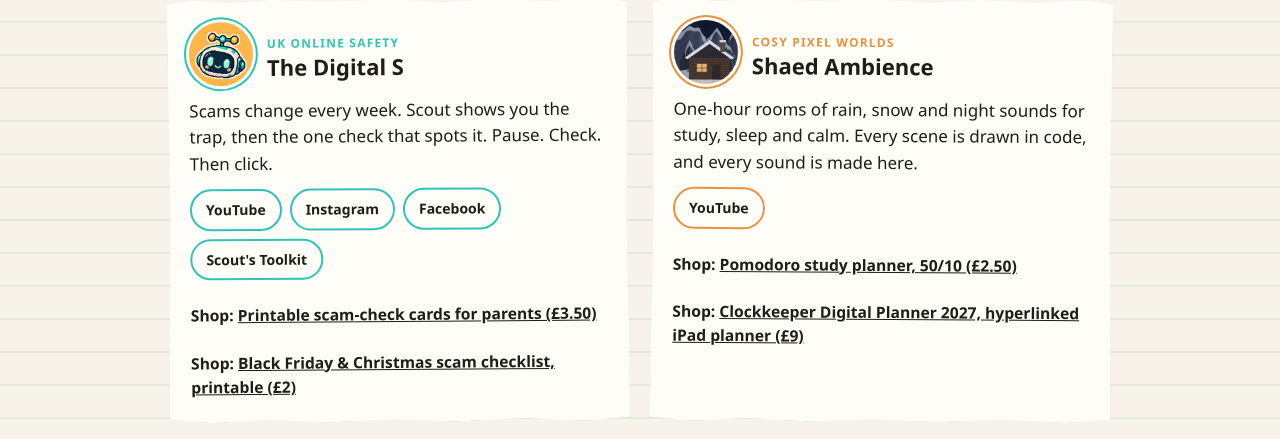
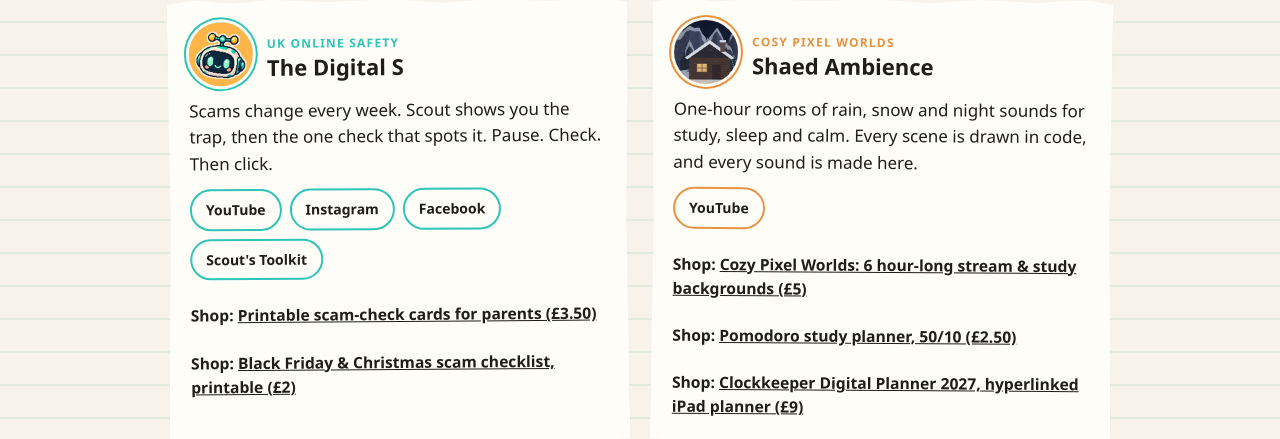
Before and after one commit to shaedstudio/shaedstudio.github.io, a plain HTML site: page index.html in a window 1280 px wide. Shown: the part 571-1010 px from the top of the page. Drawn offline with Linux system fonts and the light colour scheme.

Commit message:
Add Cozy Pixel Worlds background pack to Shaed Ambience card
Co-Authored-By: Claude Opus 5.5 <noreply@anthropic.com>

```diff
--- a/index.html
+++ b/index.html
@@ -127,6 +127,7 @@ footer{margin-top:80px;display:grid;gap:10px;color:var(--muted);font-size:15px}
         <div><span class="label">Cosy pixel worlds</span><h3>Shaed Ambience</h3></div></div>
       <p>One-hour rooms of rain, snow and night sounds for study, sleep and calm. Every scene is drawn in code, and every sound is made here.</p>
       <div class="links"><a href="https://www.youtube.com/@ShaedAmbience">YouTube</a></div>
+      <p class="shop"><b>Shop:</b> <a href="https://brownofficial4.gumroad.com/l/cozy-pixel-worlds" rel="noopener">Cozy Pixel Worlds: 6 hour-long stream &amp; study backgrounds (&pound;5)</a></p>
       <p class="shop"><b>Shop:</b> <a href="https://brownofficial4.gumroad.com/l/ayhcp" rel="noopener">Pomodoro study planner, 50/10 (&pound;2.50)</a></p>
       <p class="shop"><b>Shop:</b> <a href="https://brownofficial4.gumroad.com/l/msbyka" rel="noopener">Clockkeeper Digital Planner 2027, hyperlinked iPad planner (&pound;9)</a></p>
     </article>
```
